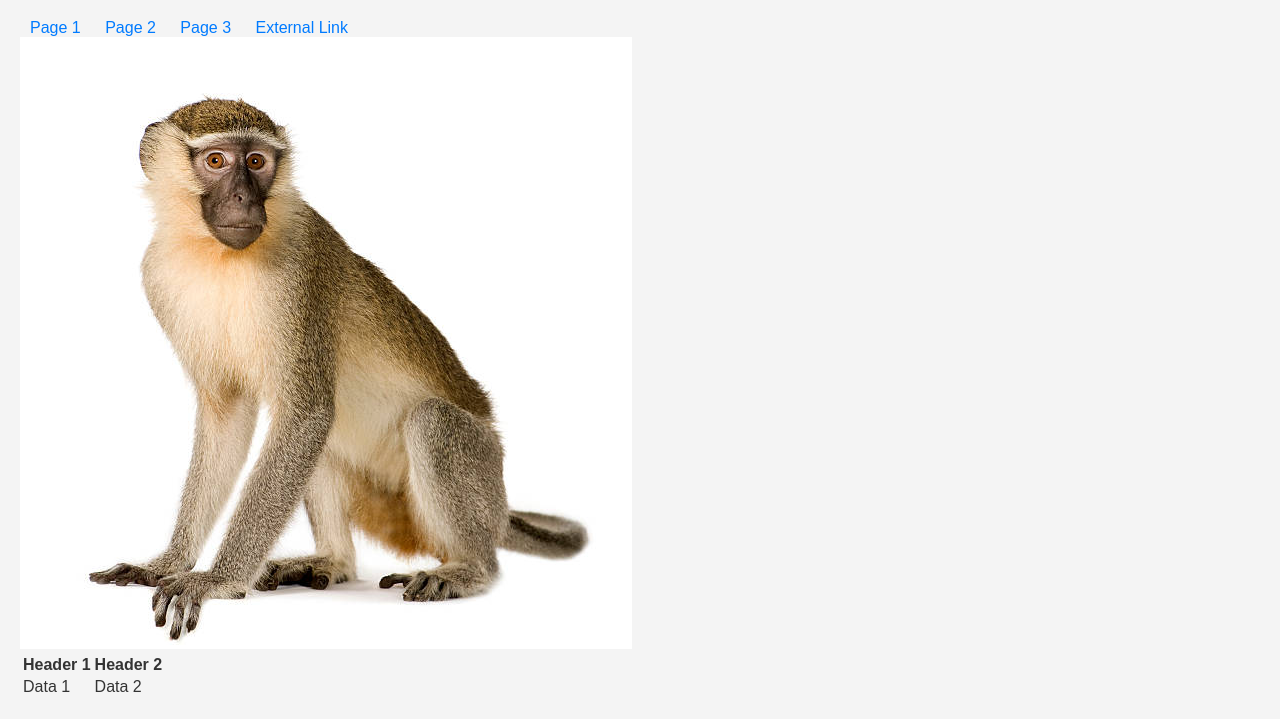
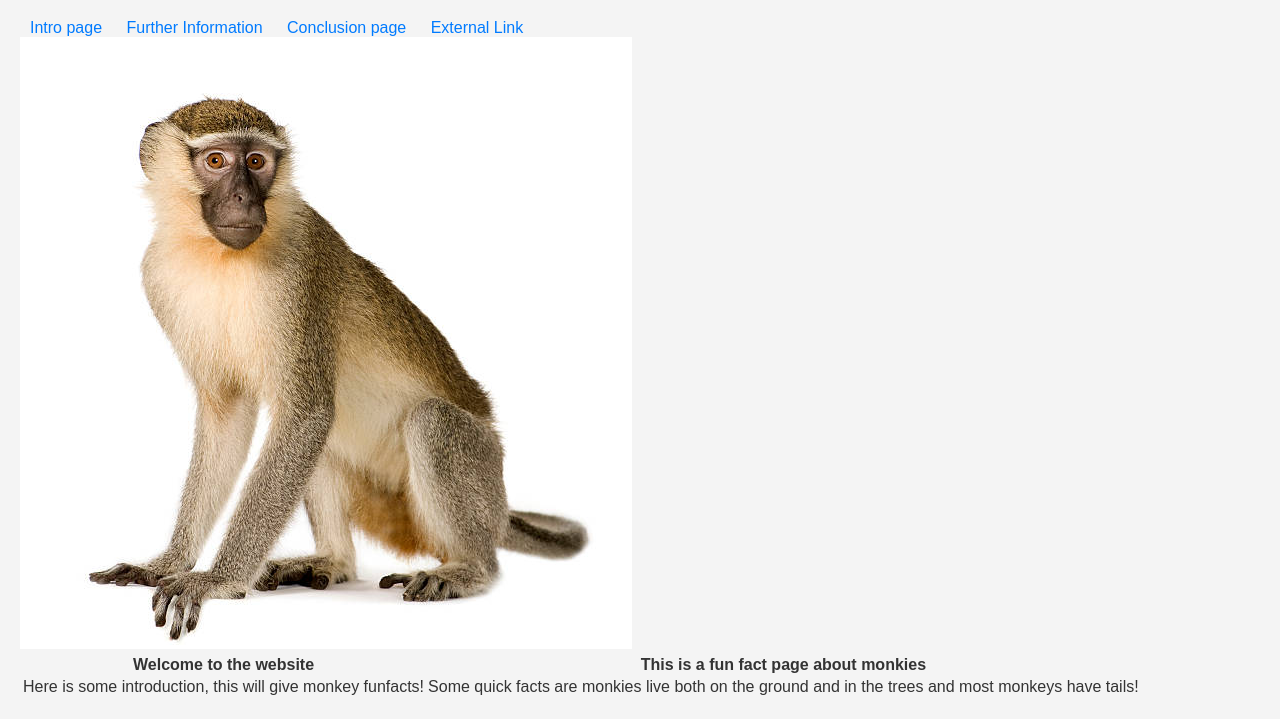
Before and after one commit to jamevasq/jamevasq, a plain HTML site: page index.html in a window 1280 px wide. Shown: the part 81-800 px from the top of the page. Drawn offline with Linux system fonts and the light colour scheme.

Commit message:
Update index.html

```diff
--- a/index.html
+++ b/index.html
@@ -9,20 +9,20 @@
 <body>
     <h1>Welcome to Page 1</h1>
     <nav>
-        <a href="index.html">Page 1</a>
-        <a href="page2.html">Page 2</a>
-        <a href="page3.html">Page 3</a>
+        <a href="index.html">Intro page</a>
+        <a href="page2.html">Further Information</a>
+        <a href="page3.html">Conclusion page</a>
         <a href="https://www.example.com" target="_blank">External Link</a>
     </nav>
     <img src="image.jpg" alt="A descriptive alt text" /> <!-- Replace with your image -->
     <table>
         <tr>
-            <th>Header 1</th>
-            <th>Header 2</th>
+            <th>Welcome to the website</th>
+            <th>This is a fun fact page about monkies</th>
         </tr>
         <tr>
-            <td>Data 1</td>
-            <td>Data 2</td>
+            <td>Here is some introduction, this will give monkey funfacts! </td>
+            <td>Some quick facts are monkies live both on the ground and in the trees and most monkeys have tails!</td>
         </tr>
     </table>
 </body>
```
